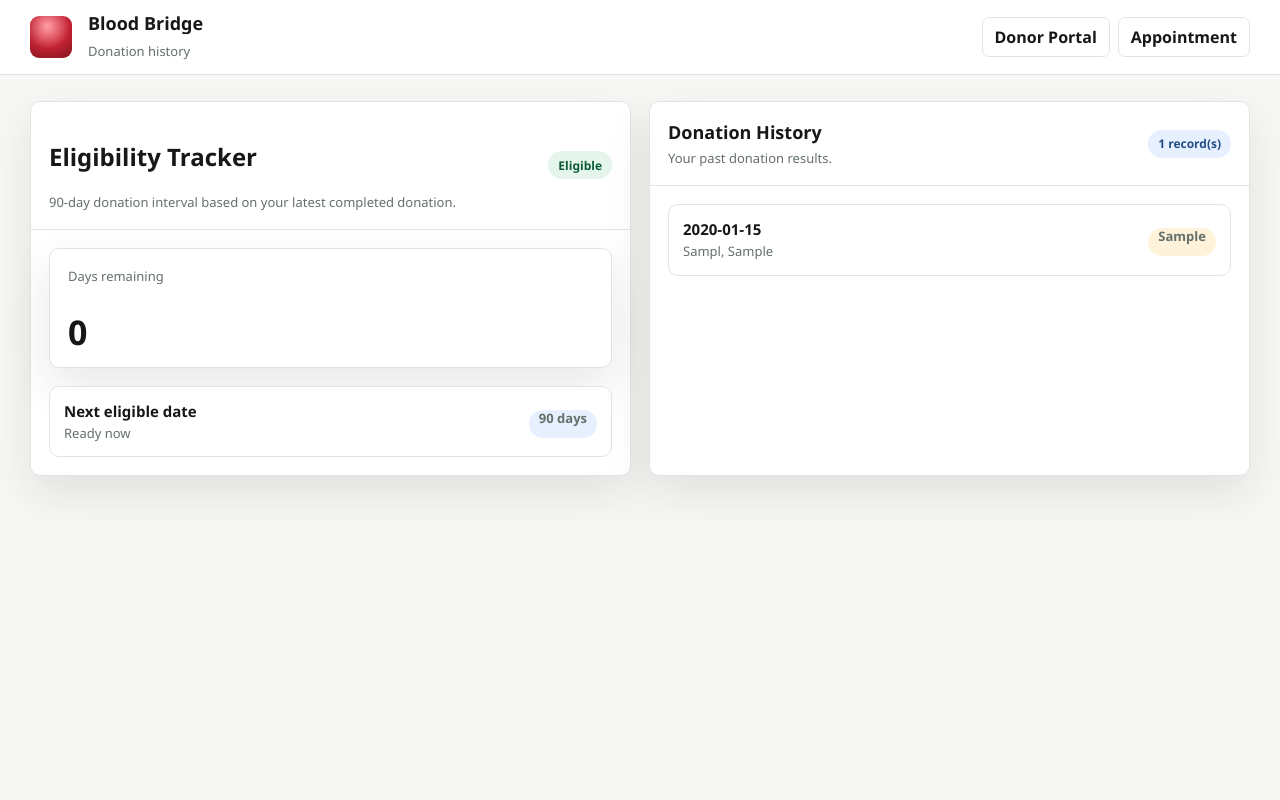
After one commit to MoChuT/Blood-Bridge, a PHP site: page /donor-history.php in a window 1280 px wide. The commit adds this page. Run offline with PHP 8.4, Linux system fonts and the light colour scheme; the visitor is signed in with stand-in values (Sample User, id 1); tables that the repository leaves empty hold one stand-in row (values such as "Sample post").

Commit message:
Add files via upload
Donation History & Eligibility Tracker
- Added donor-history.php
- Donor can view past donation records
- Shows 90-day countdown based on latest completed donation

Emergency Alert Notifications
- Added donor-alerts.php
- Donor can view alerts matching their blood type
- Admin alert form now saves alerts into MySQL properly

Document Verification Module
- Added admin/documents.php
- Admin can review uploaded donor documents
- Admin can approve/reject documents

More complete donor/admin linking
- Donor portal now has buttons for Donation History and Alert Inbox
- Admin portal now has Document Verification
- Donation records now store donor email so donor history can match correctly

```diff
--- a/FYP/admin/alerts.php
+++ b/FYP/admin/alerts.php
@@ -42,7 +42,9 @@ foreach ($donors as $donor) {
         <div class="panel">
           <div class="panel-header"><div><h1>Matching Alert</h1><p>Notify suitable donors when inventory is low.</p></div><span class="pill bad">Critical O-</span></div>
           <div class="panel-body">
-            <form class="form-grid" method="get" action="alerts.php">
+            <form class="form-grid" method="post" action="../actions.php">
+              <input type="hidden" name="action" value="alert">
+              <input type="hidden" name="back" value="admin/alerts.php">
               <label>Needed blood type
   <select name="blood_type">
     <option value="">Select blood type</option>
@@ -56,6 +58,7 @@ foreach ($donors as $donor) {
     <option> O- </option>
   </select>
 </label>
+              <label>Radius<select name="radius"><option value="">Select radius</option><option>10 km</option><option>25 km</option><option>50 km</option></select></label>
               <label class="full">Message<textarea name="message"></textarea></label>
               <button class="btn-primary full" type="submit">Send Matching Alert</button>
             </form>
--- a/FYP/admin/donations.php
+++ b/FYP/admin/donations.php
@@ -33,6 +33,7 @@ $donations = read_records('donation_records');
               <input type="hidden" name="action" value="donation">
               <input type="hidden" name="back" value="admin/donations.php">
               <label>Donor name<input name="donor_name"></label>
+              <label>Donor email<input name="donor_email" type="email"></label>
               <label>Blood type
   <select name="blood_type">
     <option value="">Select blood type</option>
@@ -73,6 +74,7 @@ $donations = read_records('donation_records');
                 </strong>
 
                 <span>
+                    <?= h((string)($donation['donor_email'] ?? 'No email')); ?>,
                     <?= h((string)$donation['result']); ?> donation,
                     <?= h((string)$donation['blood_type']); ?>
                 </span>
--- a/FYP/admin/index.php
+++ b/FYP/admin/index.php
@@ -60,6 +60,7 @@ if (empty($_SESSION['admin_logged_in'])) {
 
       <section class="grid grid-3 section-gap">
         <a class="function-card" href="donor-records.php"><span class="card-icon">DR</span><h2>Donor Records</h2><p>View donor profile and health details.</p></a>
+        <a class="function-card" href="documents.php"><span class="card-icon">DV</span><h2>Document Verification</h2><p>Review uploaded donor medical documents.</p></a>
         <a class="function-card" href="appointments.php"><span class="card-icon">AP</span><h2>Appointment Approval</h2><p>Approve or reject appointment requests.</p></a>
         <a class="function-card" href="inventory.php"><span class="card-icon">BI</span><h2>Blood Inventory</h2><p>Add, edit, delete and view inventory records.</p></a>
         <a class="function-card" href="announcements.php"><span class="card-icon">AN</span><h2>Announcements</h2><p>Manage public event information.</p></a>
--- /dev/null
+++ b/FYP/donor-history.php
@@ -0,0 +1,96 @@
+<?php
+require __DIR__ . '/includes/storage.php';
+
+if (empty($_SESSION['donor_email'])) {
+    redirect_to('donor-login.php');
+}
+
+$donorEmail = (string)($_SESSION['donor_email'] ?? '');
+$donorName = (string)($_SESSION['donor_name'] ?? '');
+$donations = read_records('donation_records');
+$myDonations = [];
+$lastCompletedDate = null;
+
+foreach ($donations as $donation) {
+    $sameEmail = !empty($donation['donor_email']) && strtolower((string)$donation['donor_email']) === strtolower($donorEmail);
+    $sameName = !empty($donation['donor_name']) && strtolower((string)$donation['donor_name']) === strtolower($donorName);
+
+    if ($sameEmail || $sameName) {
+        $myDonations[] = $donation;
+
+        if (($donation['result'] ?? '') === 'Completed' && !empty($donation['donation_date'])) {
+            $date = strtotime((string)$donation['donation_date']);
+            if ($date !== false && ($lastCompletedDate === null || $date > $lastCompletedDate)) {
+                $lastCompletedDate = $date;
+            }
+        }
+    }
+}
+
+$daysRemaining = 0;
+$nextEligible = 'Ready now';
+if ($lastCompletedDate !== null) {
+    $eligibleDate = strtotime('+90 days', $lastCompletedDate);
+    $today = strtotime(date('Y-m-d'));
+    $daysRemaining = max(0, (int)ceil(($eligibleDate - $today) / 86400));
+    $nextEligible = date('M d, Y', $eligibleDate);
+}
+?>
+<!doctype html>
+<html lang="en">
+<head>
+  <meta charset="utf-8">
+  <meta name="viewport" content="width=device-width, initial-scale=1">
+  <title>Donation History</title>
+  <link rel="stylesheet" href="styles.css">
+</head>
+<body>
+  <div class="page-shell">
+    <header class="topbar">
+      <div class="topbar-inner">
+        <div class="brand"><span class="brand-mark"></span><span><strong class="brand-title">Blood Bridge</strong><span class="brand-subtitle">Donation history</span></span></div>
+        <nav class="nav-actions"><a class="nav-link" href="donor.php">Donor Portal</a><a class="nav-link" href="donor-appointment.php">Appointment</a></nav>
+      </div>
+    </header>
+    <main class="container">
+      <?= flash_markup(); ?>
+      <section class="grid grid-2">
+        <div class="panel">
+          <div class="panel-header"><div><h1>Eligibility Tracker</h1><p>90-day donation interval based on your latest completed donation.</p></div><span class="pill <?= $daysRemaining === 0 ? 'ok' : 'warn'; ?>"><?= $daysRemaining === 0 ? 'Eligible' : 'Waiting'; ?></span></div>
+          <div class="panel-body">
+            <div class="metric">
+              <span>Days remaining</span>
+              <strong><?= h((string)$daysRemaining); ?></strong>
+            </div>
+            <div class="section-gap record-card">
+              <div>
+                <strong>Next eligible date</strong>
+                <span><?= h($nextEligible); ?></span>
+              </div>
+              <span class="pill info">90 days</span>
+            </div>
+          </div>
+        </div>
+
+        <aside class="panel">
+          <div class="panel-header"><div><h2>Donation History</h2><p>Your past donation results.</p></div><span class="pill info"><?= count($myDonations); ?> record(s)</span></div>
+          <div class="panel-body records">
+            <?php foreach ($myDonations as $donation): ?>
+              <div class="record-card">
+                <div>
+                  <strong><?= h((string)($donation['donation_date'] ?? 'No date')); ?></strong>
+                  <span><?= h((string)($donation['blood_type'] ?? 'Unknown')); ?>, <?= h((string)($donation['result'] ?? 'Pending')); ?></span>
+                </div>
+                <span class="pill <?= ($donation['result'] ?? '') === 'Completed' ? 'ok' : 'warn'; ?>"><?= h((string)($donation['result'] ?? 'Pending')); ?></span>
+              </div>
+            <?php endforeach; ?>
+            <?php if (count($myDonations) === 0): ?>
+              <p>No donation history recorded yet.</p>
+            <?php endif; ?>
+          </div>
+        </aside>
+      </section>
+    </main>
+  </div>
+</body>
+</html>
--- a/FYP/donor-register.php
+++ b/FYP/donor-register.php
@@ -13,7 +13,7 @@
     <header class="topbar">
       <div class="topbar-inner">
         <div class="brand"><span class="brand-mark"></span><span><strong class="brand-title">Blood Bridge</strong><span class="brand-subtitle">Register donor</span></span></div>
-        <nav class="nav-actions"><a class="nav-link" href="donor.php">Donor Portal</a><a class="nav-link" href="donor-login.php">Login</a></nav>
+        <nav class="nav-actions"><a class="nav-link" href="donor-login.php">Login</a></nav>
       </div>
     </header>
     <main class="container">
--- a/FYP/donor.php
+++ b/FYP/donor.php
@@ -29,7 +29,7 @@
       <section class="hero">
         <div>
           <h1>Manage your blood donation journey.</h1>
-          <p>Update your profile, complete screening, upload supporting documents, view announcements, and request an appointment from one portal.</p>
+          <p>Update your profile, complete screening, upload supporting documents, view announcements, track donation history, and request an appointment from one portal.</p>
         </div>
         <div class="hero-card">
           <div class="hero-stat">
@@ -46,6 +46,8 @@
         <a class="function-card" href="donor-screening.php"><span class="card-icon">H</span><h2>Health Screening</h2><p>Submit questionnaire answers for eligibility.</p></a>
         <a class="function-card" href="donor-document.php"><span class="card-icon">D</span><h2>Upload Document</h2><p>Upload medical or identity documents.</p></a>
         <a class="function-card" href="donor-appointment.php"><span class="card-icon">A</span><h2>Do Appointment</h2><p>Select preferred date and time.</p></a>
+        <a class="function-card" href="donor-history.php"><span class="card-icon">90</span><h2>Donation History</h2><p>View past donation records and eligibility countdown.</p></a>
+        <a class="function-card" href="donor-alerts.php"><span class="card-icon">AL</span><h2>Alert Inbox</h2><p>View emergency alerts matching your blood type.</p></a>
       </section>
     </main>
   </div>
```
Also changed, not shown: FYP/actions.php (+8 -3 lines), FYP/admin/documents.php (added, +78 -0 lines), FYP/blood_bridge.sql (+28 -0 lines), FYP/donor-alerts.php (added, +64 -0 lines).
